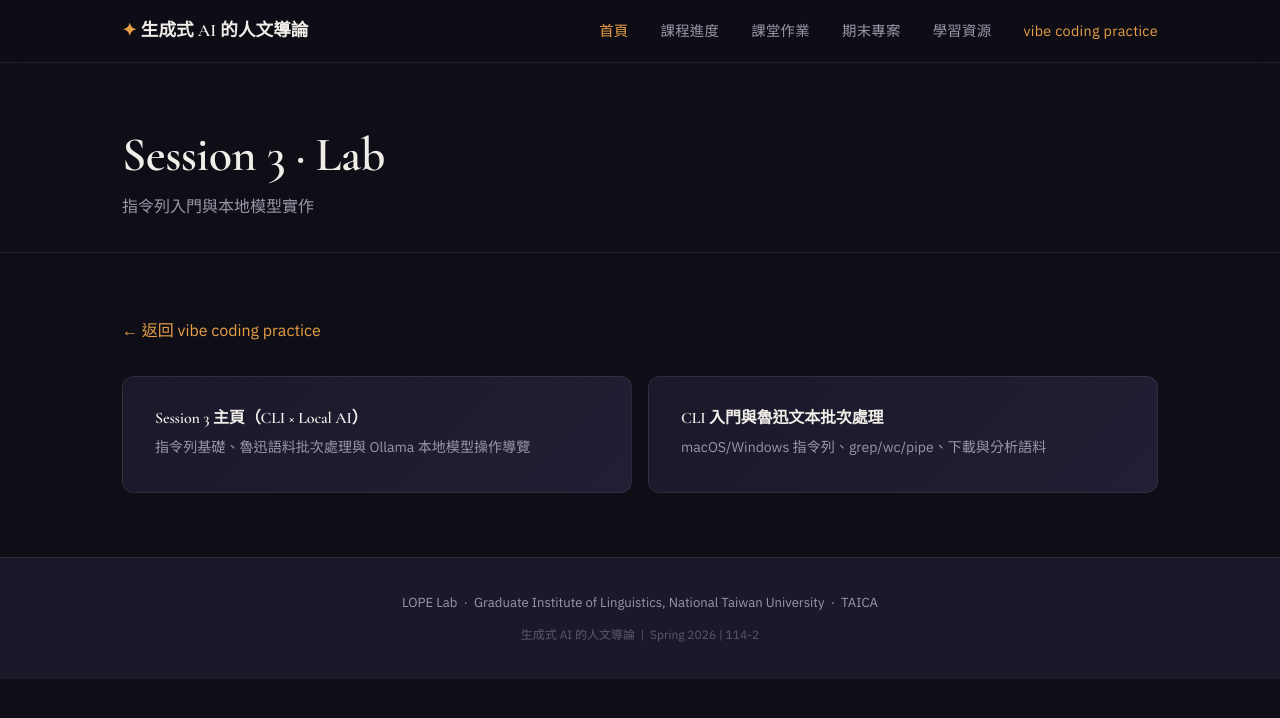
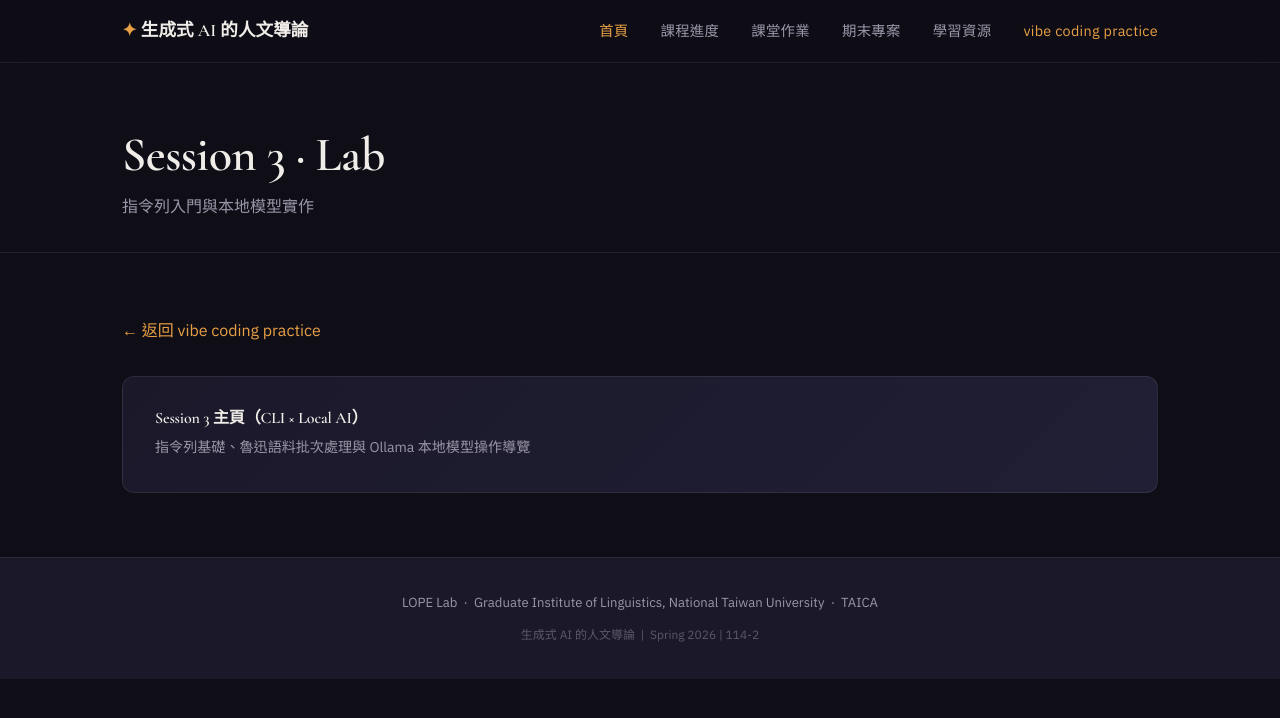
Before and after one commit to lopentu/genai4humanities2026, a Jekyll site: the page built from pages/vibe-lab-session-3.md, in a window 1280 px wide. Shown: the top 718 px of the page. Built offline with Jekyll 4.4.1, drawn with Linux system fonts in a browser that asks for light colours.

Commit message:
Keep only session-3 index page in vibe session listing.
Remove the duplicate cli-ollama entry from session-3 so the practice page shows a single canonical entry point.

Made-with: Cursor

```diff
--- a/_data/vibe_lab.yml
+++ b/_data/vibe_lab.yml
@@ -50,6 +50,3 @@ sessions:
       - name: "Session 3 主頁（CLI × Local AI）"
         file: "session-3-index.html"
         desc: "指令列基礎、魯迅語料批次處理與 Ollama 本地模型操作導覽"
-      - name: "CLI 入門與魯迅文本批次處理"
-        file: "cli-ollama.html"
-        desc: "macOS/Windows 指令列、grep/wc/pipe、下載與分析語料"
```
